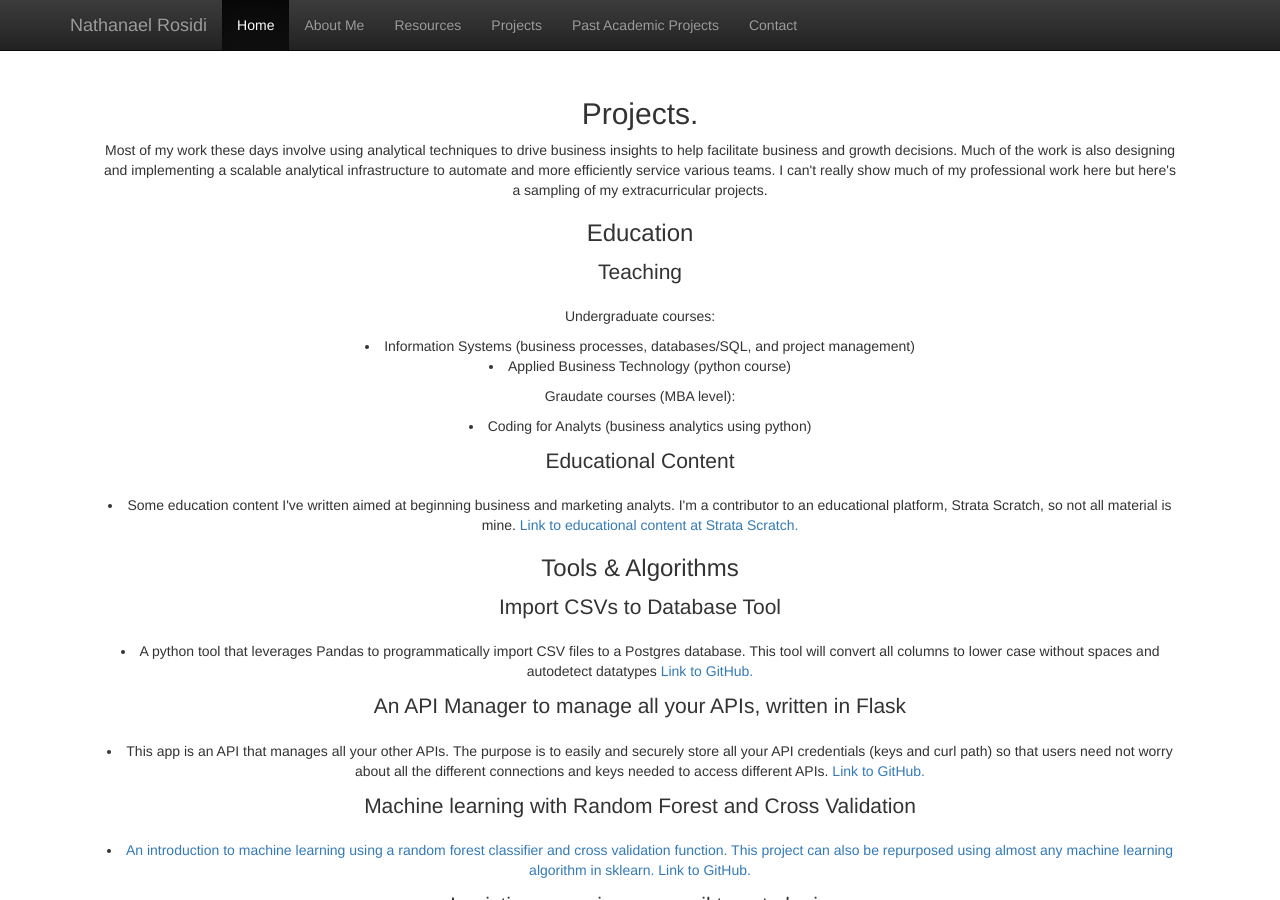
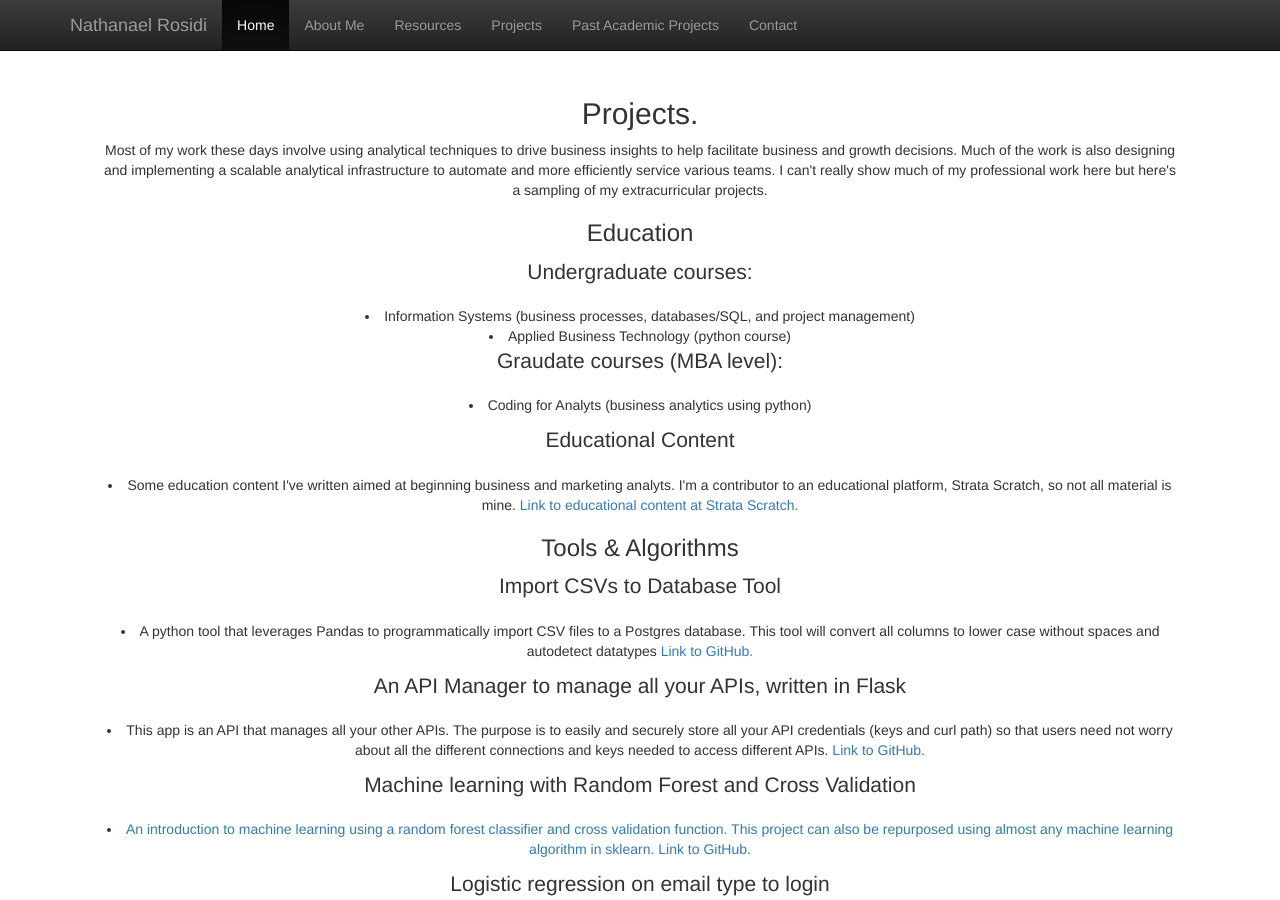
Before and after one commit to nlrosidi/nlrosidi.github.io, a Jekyll site: the page index.html, which Jekyll copies as it is, in a window 1280 px wide and 900 px high, scrolled down 916 px. Built offline with Jekyll 4.4.1, drawn with Linux system fonts in a browser that asks for light colours; nearby versions of some CDN libraries.

Commit message:
Update index.html

```diff
--- a/index.html
+++ b/index.html
@@ -87,14 +87,11 @@
           <p>Most of my work these days involve using analytical techniques to drive business insights to help facilitate business and growth decisions. Much of the work is also designing and implementing a scalable analytical infrastructure to automate and more efficiently service various teams. I can't really show much of my professional work here but here's a sampling of my extracurricular projects.</p>
 		  <p></p>
 	  <h3 id="education">Education</h3>
-	      <p class="lead">Teaching</p>
-		  <p>Undergraduate courses:
+	      <p class="lead">Undergraduate courses:</p>
 		     <li>Information Systems (business processes, databases/SQL, and project management)</li>
 		     <li>Applied Business Technology (python course)</li>
-		  </p>
-	      <p>Graudate courses (MBA level):
+	      <p class="lead">Graudate courses (MBA level): </p>
 		     <li>Coding for Analyts (business analytics using python)</li>
-		 </p>
 	      <p></p>
 
 	      <p class="lead">Educational Content</p>
```
